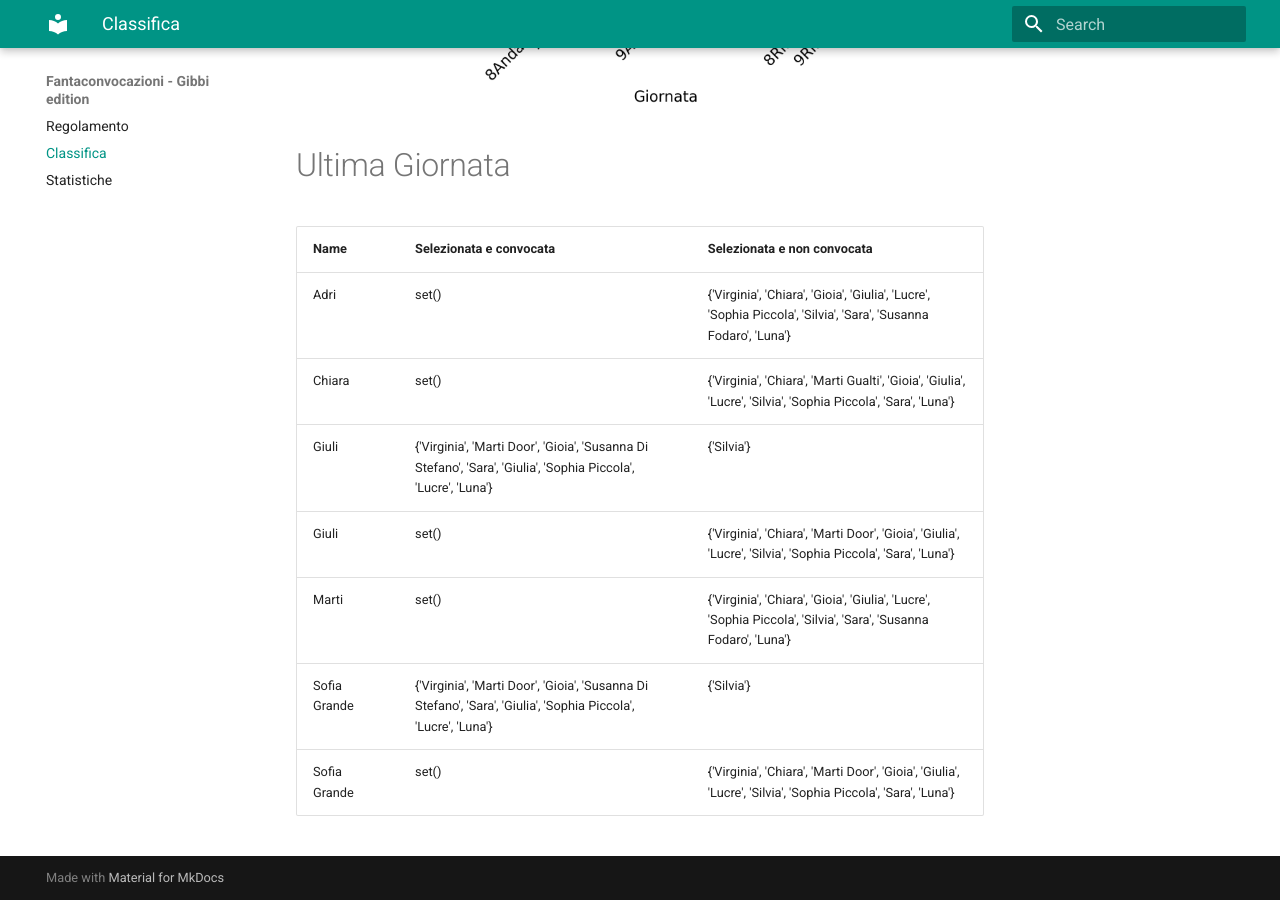
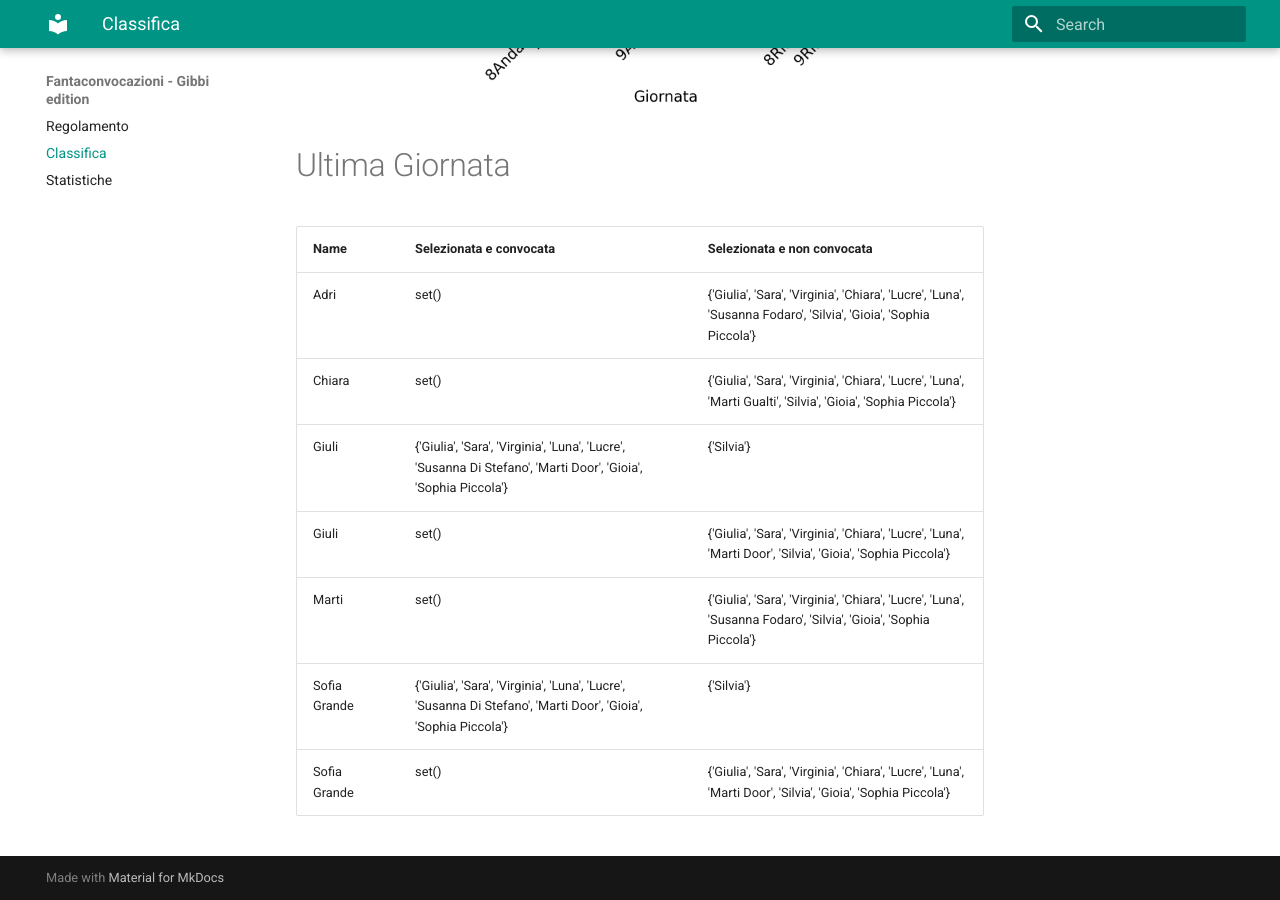
Before and after one commit to martinig94/fantagibbi, an MkDocs documentation site: the page built from docs/Classifica.md, in a window 1280 px wide and 900 px high, scrolled down 1003 px. Built offline with MkDocs 1.6.1 and Material for MkDocs 9.7.7, drawn with Linux system fonts in a browser that asks for light colours.

Commit message:
Auto-update from main.py

```diff
--- a/docs/Classifica.md
+++ b/docs/Classifica.md
@@ -18,11 +18,11 @@
 <!-- START_TABLE CORRECT -->
 | Name         | Selezionata e convocata                                                                                        | Selezionata e non convocata                                                                                      |
 |:-------------|:---------------------------------------------------------------------------------------------------------------|:-----------------------------------------------------------------------------------------------------------------|
-| Adri         | set()                                                                                                          | {'Virginia', 'Chiara', 'Gioia', 'Giulia', 'Lucre', 'Sophia Piccola', 'Silvia', 'Sara', 'Susanna Fodaro', 'Luna'} |
-| Chiara       | set()                                                                                                          | {'Virginia', 'Chiara', 'Marti Gualti', 'Gioia', 'Giulia', 'Lucre', 'Silvia', 'Sophia Piccola', 'Sara', 'Luna'}   |
-| Giuli        | {'Virginia', 'Marti Door', 'Gioia', 'Susanna Di Stefano', 'Sara', 'Giulia', 'Sophia Piccola', 'Lucre', 'Luna'} | {'Silvia'}                                                                                                       |
-| Giuli        | set()                                                                                                          | {'Virginia', 'Chiara', 'Marti Door', 'Gioia', 'Giulia', 'Lucre', 'Silvia', 'Sophia Piccola', 'Sara', 'Luna'}     |
-| Marti        | set()                                                                                                          | {'Virginia', 'Chiara', 'Gioia', 'Giulia', 'Lucre', 'Sophia Piccola', 'Silvia', 'Sara', 'Susanna Fodaro', 'Luna'} |
-| Sofia Grande | {'Virginia', 'Marti Door', 'Gioia', 'Susanna Di Stefano', 'Sara', 'Giulia', 'Sophia Piccola', 'Lucre', 'Luna'} | {'Silvia'}                                                                                                       |
-| Sofia Grande | set()                                                                                                          | {'Virginia', 'Chiara', 'Marti Door', 'Gioia', 'Giulia', 'Lucre', 'Silvia', 'Sophia Piccola', 'Sara', 'Luna'}     |
+| Adri         | set()                                                                                                          | {'Giulia', 'Sara', 'Virginia', 'Chiara', 'Lucre', 'Luna', 'Susanna Fodaro', 'Silvia', 'Gioia', 'Sophia Piccola'} |
+| Chiara       | set()                                                                                                          | {'Giulia', 'Sara', 'Virginia', 'Chiara', 'Lucre', 'Luna', 'Marti Gualti', 'Silvia', 'Gioia', 'Sophia Piccola'}   |
+| Giuli        | {'Giulia', 'Sara', 'Virginia', 'Luna', 'Lucre', 'Susanna Di Stefano', 'Marti Door', 'Gioia', 'Sophia Piccola'} | {'Silvia'}                                                                                                       |
+| Giuli        | set()                                                                                                          | {'Giulia', 'Sara', 'Virginia', 'Chiara', 'Lucre', 'Luna', 'Marti Door', 'Silvia', 'Gioia', 'Sophia Piccola'}     |
+| Marti        | set()                                                                                                          | {'Giulia', 'Sara', 'Virginia', 'Chiara', 'Lucre', 'Luna', 'Susanna Fodaro', 'Silvia', 'Gioia', 'Sophia Piccola'} |
+| Sofia Grande | {'Giulia', 'Sara', 'Virginia', 'Luna', 'Lucre', 'Susanna Di Stefano', 'Marti Door', 'Gioia', 'Sophia Piccola'} | {'Silvia'}                                                                                                       |
+| Sofia Grande | set()                                                                                                          | {'Giulia', 'Sara', 'Virginia', 'Chiara', 'Lucre', 'Luna', 'Marti Door', 'Silvia', 'Gioia', 'Sophia Piccola'}     |
 <!-- END_TABLE CORRECT -->
```
